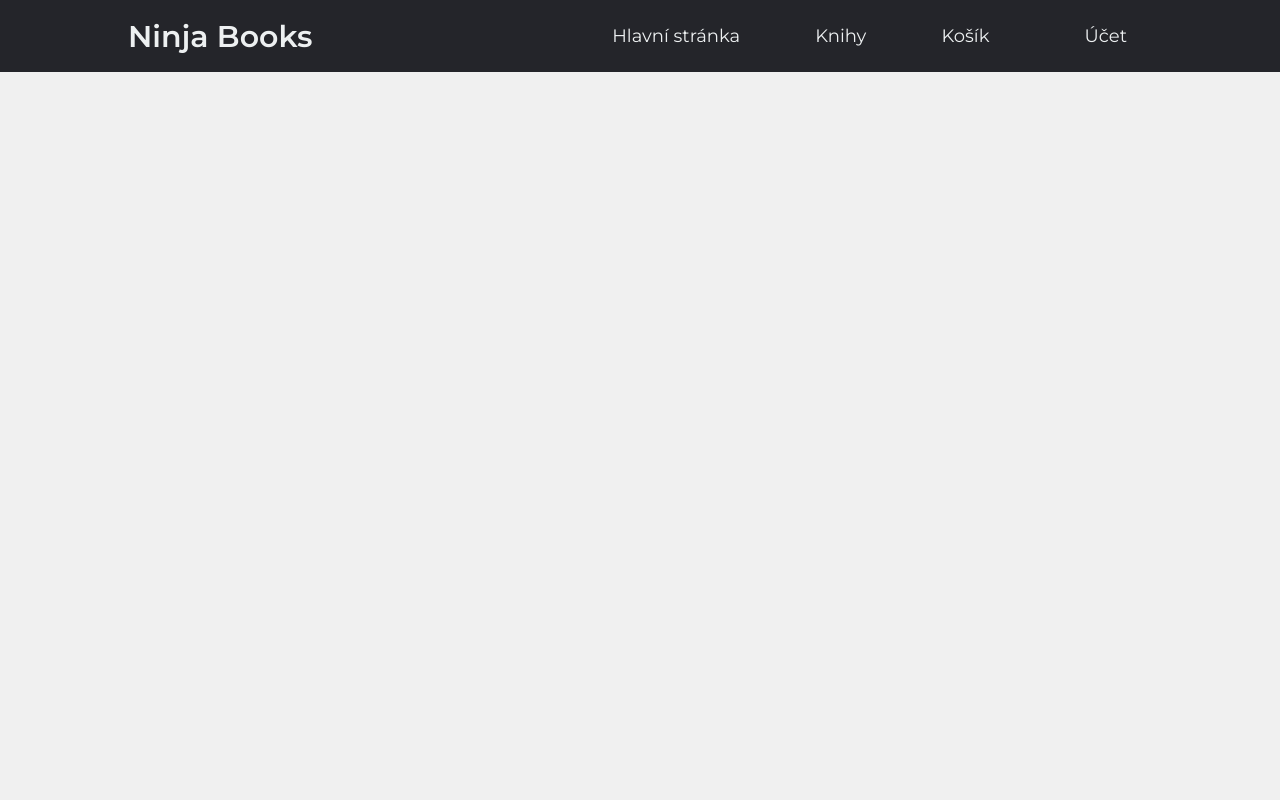
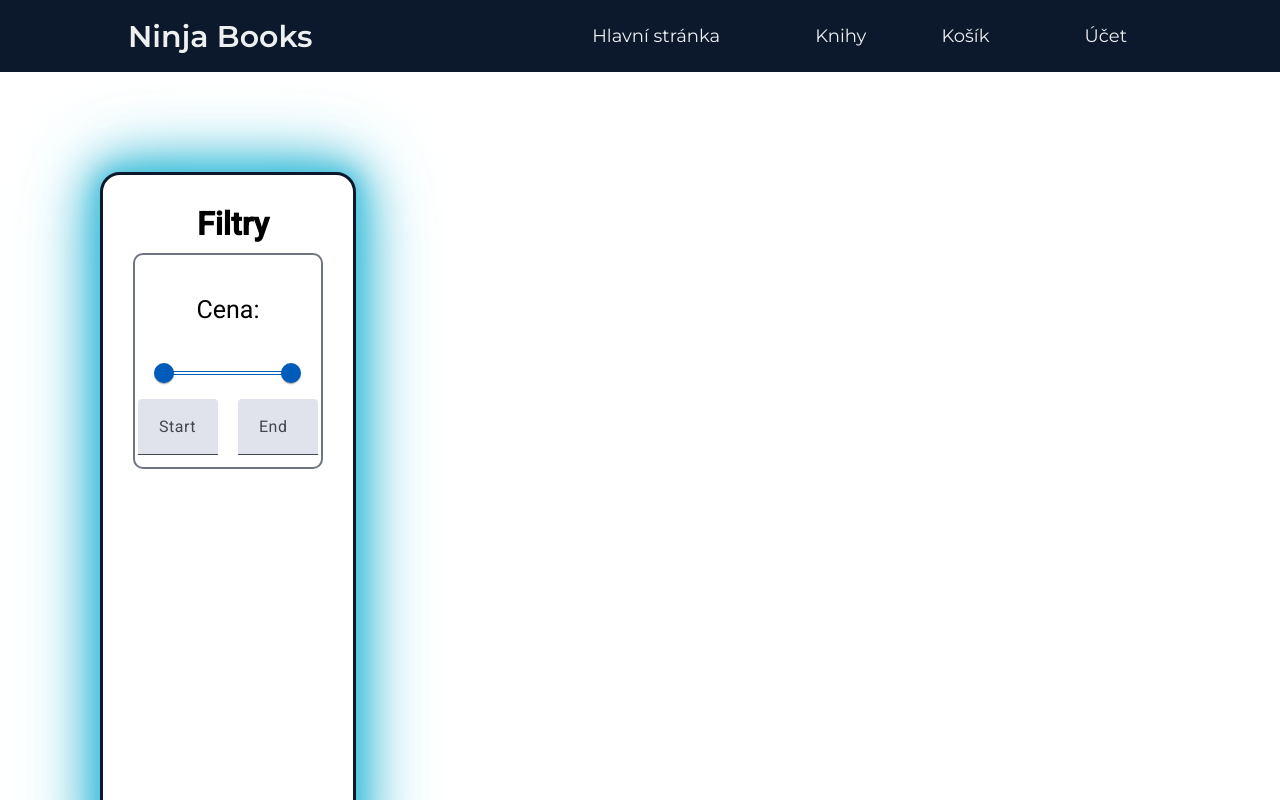
Before and after one commit to jsfraz/tnpw2, an Angular app: page /books in a window 1280 px wide. Before the commit this address led to /. Built offline with nearby package versions, Linux system fonts and the light colour scheme.

Commit message:
Zacatek filter okna v knihach

```diff
--- a/src/app/app.component.css
+++ b/src/app/app.component.css
@@ -16,7 +16,7 @@ header {
     justify-content: space-between;
     align-items: center;
     padding: 15px 10%;
-    background-color: #24252A;
+    background-color: #0c192c;
 }
 
 .logo {
--- a/src/app/app.component.html
+++ b/src/app/app.component.html
@@ -3,7 +3,7 @@
   <nav>
       <ul class="nav__links">
         <li><a routerLink="/">Hlavní stránka</a></li>
-        <li><a routerLink="/knihy">Knihy</a></li>
+        <li class="login"><a routerLink="/books" routerLinkActive="active" ariaCurrentWhenActive="page">Knihy</a></li>
         <li><a routerLink="/kosik">Košík</a></li>
         <li class="login"><a routerLink="/login" routerLinkActive="active" ariaCurrentWhenActive="page">Účet</a></li>
       </ul>
--- a/src/app/app.routes.ts
+++ b/src/app/app.routes.ts
@@ -2,11 +2,13 @@ import { NgModule } from '@angular/core';
 import { RouterModule, Routes } from '@angular/router';
 import { LoginComponent } from '../login/login.component';
 import { AppComponent } from './app.component';
+import { BooksComponent } from '../books/books.component';
 
 export const routes: Routes = [
     { path: 'login', component: LoginComponent },
-    { path: '**', redirectTo: '', pathMatch: 'full' },
-    { path: 'home', component: AppComponent}
+    { path: 'home', component: AppComponent},
+    { path: 'books', component: BooksComponent},
+    { path: '**', redirectTo: '', pathMatch: 'full' }
 ];
 
 @NgModule({
--- /dev/null
+++ b/src/books/books.component.css
@@ -0,0 +1,95 @@
+body {
+    background-color: white;
+}
+
+.container {
+    width: 100%;
+    height: 80%;
+}
+
+.filter-container {
+    float: left;
+    display: flex;
+    border: 3px solid #0c192c;
+    box-shadow:
+        0 0 20px #4fc3dc,
+        0 0 40px #4fc3dc,
+        0 0 60px #4fc3dc,
+        0 0 80px rgba(79, 195, 220, 0.8); /* Silnější zářivý efekt */
+    border-radius: 20px;
+    width: 20%;
+    height: 700px;
+    padding: 30px;
+    margin-top: 100px;
+    margin-left: 100px;
+    flex-direction: column;
+    background-color: #ffffff;
+}
+
+.filter-text {
+    display: flex;
+    margin-top: 30px;
+    font-size: 25px;
+}
+
+.filter-container h1 {
+    display: flex;
+    justify-content: center;
+    margin-left: 10px;
+}
+
+.filter-container h2 {
+    display: flex;
+    margin-top: 30px;
+    font-size: 30px;
+}
+
+.price {
+    border: 2px solid #0c192c98;
+    border-radius: 10px;
+    padding: 10px;
+    margin-top: 10px;
+}
+
+.price-slider {
+    display: flex;
+    flex-direction: column; /* Stacked elements */
+    align-items: center; /* Centered horizontally */
+    width: 100%; /* Make sure it spans full width */
+}
+
+.slider {
+    display: flex;
+    align-items: center;
+    width: 90%; /* Increase width to 90% of parent */
+    margin-top: 25px; /* Less margin for better spacing */
+}
+
+.slider-value {
+    display: flex;
+    flex-direction: row;
+    gap: 20px;
+    justify-content: space-between; /* Pro lepší zarovnání mezi hodnotami */
+}
+
+.value {
+    width: 80px; /* Nastavit šířku pro inputy tak, aby se vešly */
+    height: 40px;
+    display: flex;
+    align-items: center;
+    justify-content: center;
+    margin-top: 20px;
+}
+
+mat-form-field {
+    width: 100%; /* Zajistí, že formátování bude vyplňovat celou šířku .value */
+}
+
+input {
+    width: 100%; /* Ujistěte se, že input vyplní šířku obdélníku */
+    padding: 0 5px; /* Zajišťuje malé odsazení pro inputy */
+}
+
+mat-slider {
+    width: 100%; /* Ensure the slider spans full width */
+}
--- /dev/null
+++ b/src/books/books.component.html
@@ -0,0 +1,41 @@
+<!DOCTYPE html>
+<html lang="en">
+<head>
+    <meta charset="UTF-8">
+    <meta name="viewport" content="width=device-width, initial-scale=1.0">
+    <title>Knihy</title>
+</head>
+<body>
+    <div class="container">
+        <div class="filter-container">
+            <h1>Filtry</h1>
+
+            <div class="price">
+                <div class="price-slider">
+                    <div class="filter-text">Cena:</div>
+                        <div class="slider">
+                            <mat-slider min="100" max="1000" showTickMarks discrete [displayWith]="formatLabel">
+                                <input value="100" matSliderStartThumb>
+                                <input value="1000" matSliderEndThumb>
+                            </mat-slider>
+                        </div>
+
+                    <div class="slider-value">
+                        <div class="value">
+                            <mat-form-field class="example-full-width">
+                                <input matInput placeholder="Start">
+                            </mat-form-field>
+                        </div>
+                        <div class="value">
+                            <mat-form-field class="example-full-width">
+                                <input matInput placeholder="End">
+                            </mat-form-field>
+                        </div>
+                    </div>
+                </div>
+            </div>
+
+        </div>
+    </div>
+</body>
+</html>
--- /dev/null
+++ b/src/books/books.component.ts
@@ -0,0 +1,21 @@
+import { Component } from '@angular/core';
+import { RouterLink } from '@angular/router';
+import {MatSliderModule} from '@angular/material/slider';
+import {MatInputModule} from '@angular/material/input';
+import {MatFormFieldModule} from '@angular/material/form-field';
+
+@Component({
+  selector: 'app-books',
+  imports: [RouterLink, MatSliderModule, MatFormFieldModule, MatInputModule],
+  templateUrl: './books.component.html',
+  styleUrl: './books.component.css'
+})
+export class BooksComponent {
+  formatLabel(value: number): string {
+    if (value >= 1000) {
+      return Math.round(value / 1000) + 'k';
+    }
+
+    return `${value}`;
+  }
+}
--- a/src/index.html
+++ b/src/index.html
@@ -8,6 +8,7 @@
   <link rel="icon" type="image/x-icon" href="favicon.ico">
   <link href="https://fonts.googleapis.com/css2?family=Roboto:wght@300;400;500&display=swap" rel="stylesheet">
   <link href="https://fonts.googleapis.com/icon?family=Material+Icons" rel="stylesheet">
+
 </head>
 <body class="mat-typography">
   <app-root></app-root>
--- a/src/login/login.component.css
+++ b/src/login/login.component.css
@@ -23,7 +23,7 @@ html, body {
     left: 50%;
     transform: translate(-50%, -50%);
     width: 400px;
-    background-color: white;
+    background-color: rgb(255, 255, 255);
     padding: 40px;
     border-radius: 10px;
     box-shadow: 0 5px 15px rgba(0, 0, 0, 0.2);
@@ -95,8 +95,8 @@ a {
     box-shadow: 0 0 0 10px #4fc3dc44,
     0 0 50px #4fc3dc,
     0 0 100px #4fc3dc;
-    animation: animate 20s linear infinite;
-    animation-duration: calc(125s / var(--i));
+    animation: animate 40s linear infinite;
+    animation-duration: calc(200s / var(--i));
 }
 
 .bubbles span:nth-child(even) {
--- a/src/login/login.component.html
+++ b/src/login/login.component.html
@@ -59,14 +59,23 @@
               </mat-form-field>
 
               <mat-form-field appearance="outline">
-                <mat-label>Heslo</mat-label>
-                <input matInput placeholder="Zadejte heslo">
+                <mat-label>Zadejte heslo</mat-label>
+                <input matInput [type]="hide() ? 'password' : 'text'" />
+                <button
+                  mat-icon-button
+                  matSuffix
+                  type="button"
+                  (click)="clickEvent($event)"
+                  [attr.aria-label]="'Hide password'"
+                  [attr.aria-pressed]="hide()"
+                >
+                  <mat-icon>{{hide() ? 'visibility_off' : 'visibility'}}</mat-icon>
+                </button>
               </mat-form-field>
 
               <button mat-flat-button (click)="prihlasit()">Přihlásit</button>
         </form>
         <p>Nemáte účet? <a (click)="zmenitForm()">Registrovat</a></p>
-        <p>Zpět na <a routerLink="/home">Hlavní stránku</a></p>
         } @else {
             <form>
               <div class="jmeno">
@@ -87,16 +96,24 @@
               </mat-form-field>
 
               <mat-form-field appearance="outline">
-                <mat-label>Heslo</mat-label>
-                <input matInput placeholder="Zadejte heslo">
+                <mat-label>Zadejte heslo</mat-label>
+                <input matInput [type]="hide() ? 'password' : 'text'" />
+                <button
+                  mat-icon-button
+                  matSuffix
+                  type="button"
+                  (click)="clickEvent($event)"
+                  [attr.aria-label]="'Hide password'"
+                  [attr.aria-pressed]="hide()"
+                >
+                  <mat-icon>{{hide() ? 'visibility_off' : 'visibility'}}</mat-icon>
+                </button>
               </mat-form-field>
 
               <button mat-flat-button (click)="registrovat()">Registrovat</button>
             </form>
             <p id="toggleText">Už máte účet? <a (click)="zmenitForm()">Přihlásit</a></p>
-            <p id="toggleText">Zpět na <a routerLink="/app">Hlavní stránku</a></p>
         }
-
     </div>
 </div>
 </body>
--- a/src/login/login.component.ts
+++ b/src/login/login.component.ts
@@ -1,4 +1,4 @@
-import { Component } from '@angular/core';
+import { ChangeDetectionStrategy, Component, signal } from '@angular/core';
 import {MatIconModule} from '@angular/material/icon';
 import {MatDividerModule} from '@angular/material/divider';
 import {MatButtonModule} from '@angular/material/button';
@@ -16,15 +16,22 @@ interface Gender {
   selector: 'app-login',
   imports: [RouterLink, MatButtonModule, MatDividerModule, MatIconModule, MatFormFieldModule, MatInputModule, MatSelectModule],
   templateUrl: './login.component.html',
-  styleUrl: './login.component.css'
+  styleUrl: './login.component.css',
+  changeDetection: ChangeDetectionStrategy.OnPush,
 })
 export class LoginComponent {
     isRegistering = false;
+    hide = signal(true);
 
     genders : Gender[] = [
       {value: "male", viewValue: "Muž"},
       {value: "female", viewValue: "Žena"}
     ]
+
+    clickEvent(event: MouseEvent) {
+      this.hide.set(!this.hide());
+      event.stopPropagation();
+    }
 
     zmenitForm() {
       this.isRegistering = !this.isRegistering;
```
Also changed, not shown: 1 other file (tests, documents, lock files or other folders).
